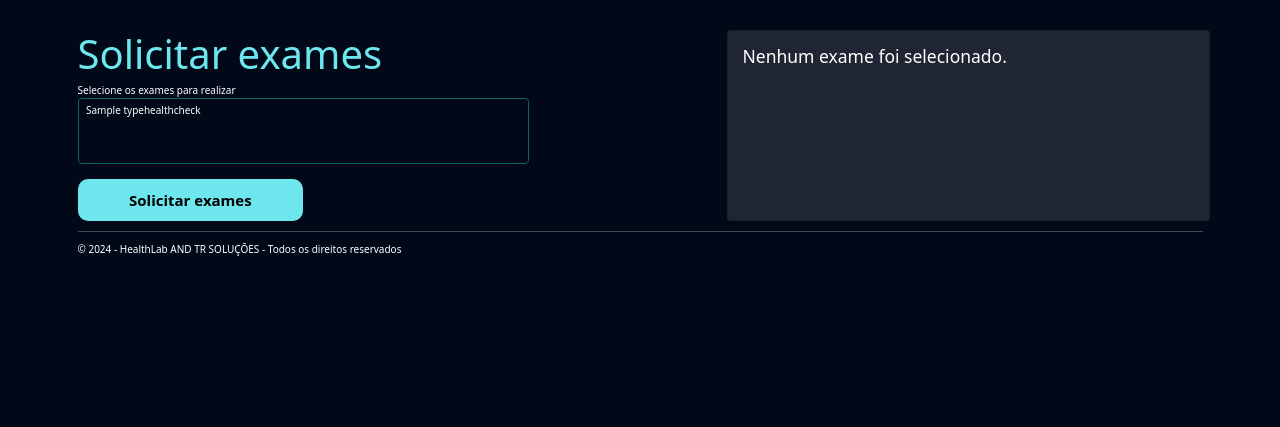
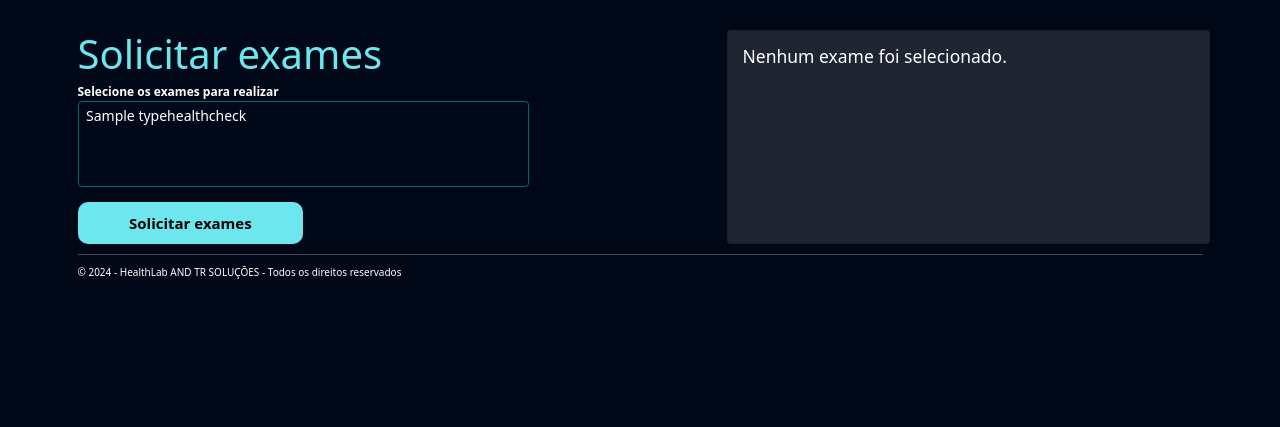
Before and after one commit to thercior/health-lab, a Django app: page /exames/solicitar_exames/ in a window 1280 px wide. Shown: the top 427 px of the page. Run offline with Django 5.2, Linux system fonts and the light colour scheme; a user stored in the database is signed in; tables that the repository leaves empty hold one stand-in row (values such as "Sample post").

Commit message:
Adição de tag label e class form-control para estilização

```diff
--- a/static/css/base.css
+++ b/static/css/base.css
@@ -19,6 +19,16 @@
 
 html {
     font-size: 62.5%;
+}
+
+label {
+    font-size: 1.2rem;
+    font-weight: bold;
+}
+
+.form-control {
+    font-size: 1.4rem;
+    font-weight: 600;
 }
 
 /* Classes body */
```
